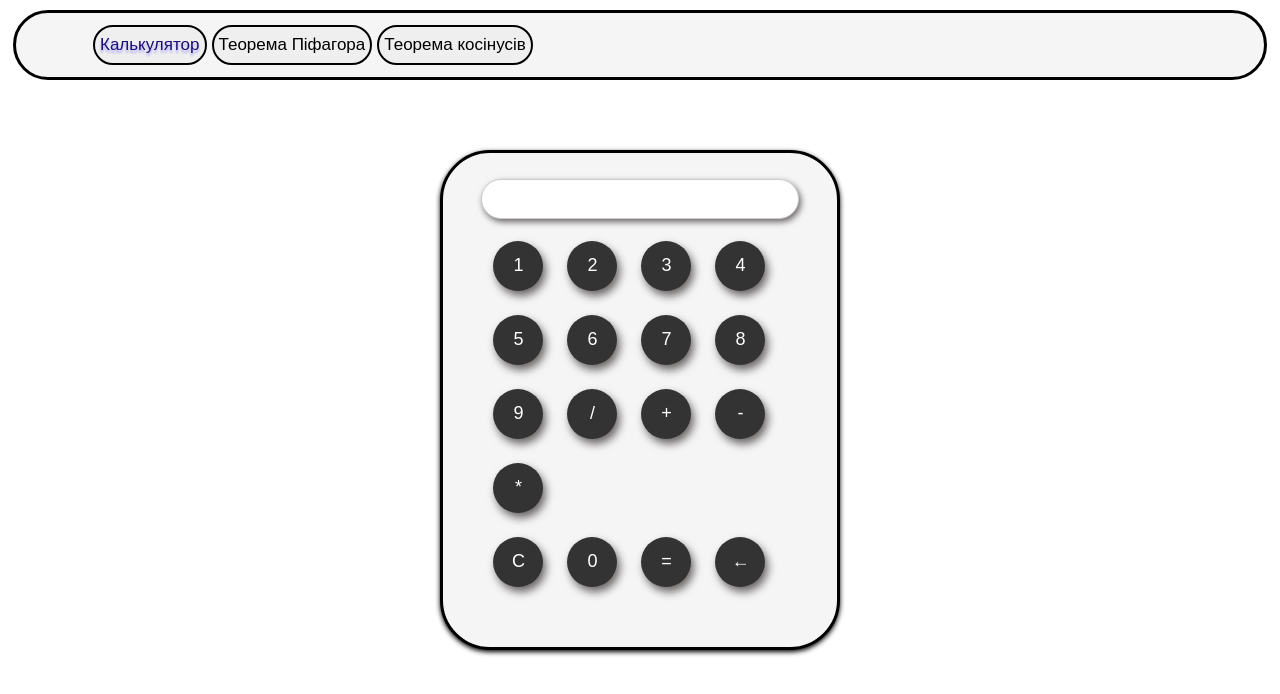
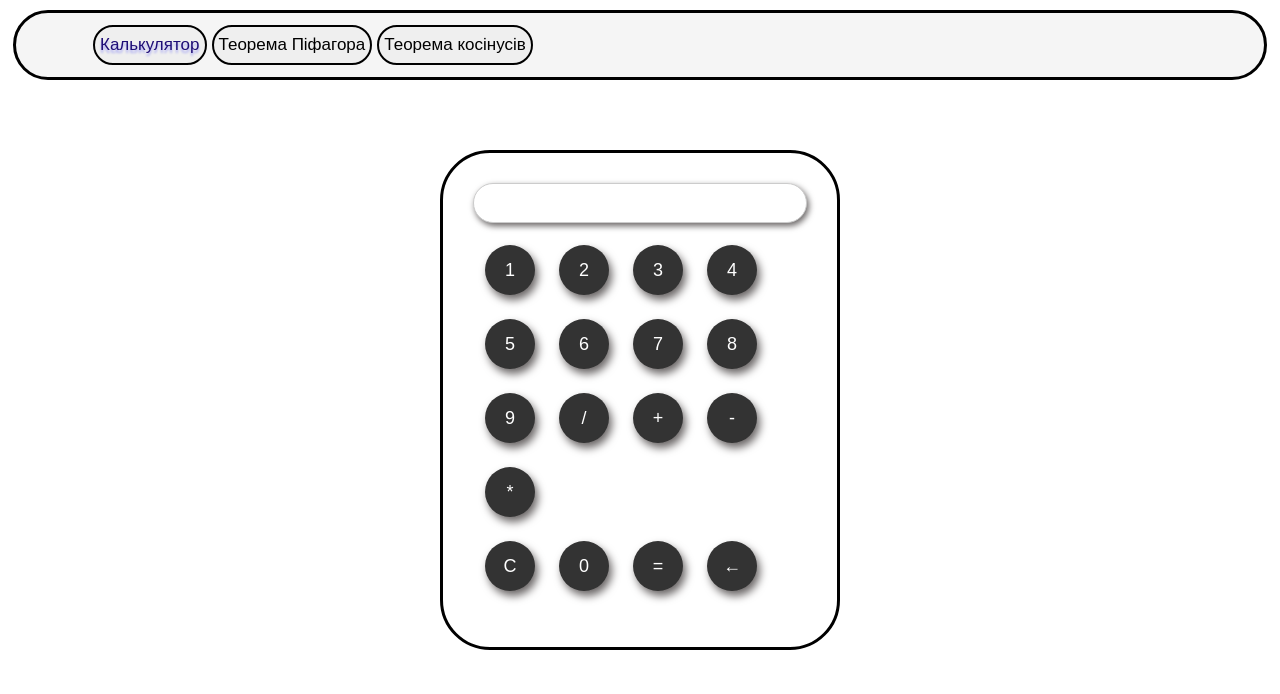
Before and after one commit to Shiro-Kon/FormulaCalculationSite, a React (Create React App) app: page / in a window 1280 px wide. Shown: the top 694 px of the page. Built offline with nearby package versions, Linux system fonts and the light colour scheme.

Commit message:
fixed code

```diff
--- a/src/Components/Calculator/Calculator.scss
+++ b/src/Components/Calculator/Calculator.scss
@@ -2,21 +2,19 @@
   box-sizing: border-box;
 }
 .calculator {
-  background-color: whitesmoke;
-  border: 3px solid black;
-  border-radius: 50px;
-  display: block;
-  position: fixed;
+  display: flex;
+  flex-direction: column;
+  position: absolute;
   width: 400px;
   height: 500px;
-  top:400px;
-  left: 50%;
-  box-shadow: 0 2px 5px rgb(0, 0, 0);
-  flex-direction: column;
-  flex-wrap: nowrap;
-  align-items: stretch;
-  padding: 2% 3% 2% 3%;
-  transform: translate(-50%, -50%);
+  top: 0;
+  right: 0;
+  bottom: 0;
+  left: 0;
+  margin: auto;
+  border-radius: 50px;
+  border: 3px solid black;
+  padding: 30px;
   }
 
 
--- a/src/Components/Calculator/Calculator.tsx
+++ b/src/Components/Calculator/Calculator.tsx
@@ -1,9 +1,9 @@
-import React, { useState, useEffect, useCallback } from "react";
-import Button from "../Button/Button";
-import "./Calculator.scss";
+import React, { useState, useEffect, useCallback } from 'react';
+import Button from '../Button/Button';
+import './Calculator.scss';
 
 const Calculator: React.FC = () => {
-  const [input, setInput] = useState<string>("");
+  const [input, setInput] = useState<string>('');
 
   const handleButtonClick = (value: string) => {
     setInput((prevInput) => prevInput + value);
@@ -11,15 +11,15 @@ const Calculator: React.FC = () => {
 
   const calculateResult = () => {
     try {
-      const result: string = evaluateExpression(input);
-      setInput(result);
+      const result = eval(input);
+      setInput(result.toString());
     } catch (error) {
-      setInput("Error");
+      setInput('Помилка');
     }
   };
 
   const clearInput = () => {
-    setInput("");
+    setInput('');
   };
 
   const deleteLastDigit = () => {
@@ -28,45 +28,41 @@ const Calculator: React.FC = () => {
 
   const handleKeyPress = useCallback(
     (event: KeyboardEvent) => {
-      const key = event.key;
-      if (key === "Enter" || key === " ") {
+      if (event.key === 'Enter' || event.key === ' ') {
         event.preventDefault();
-        key === " " ? clearInput() : calculateResult();
-      } else if (/^[0-9+\-*/.]$/.test(key)) {
-        handleButtonClick(key);
-      } else if (key === "Backspace") {
+        if (event.key === ' ') {
+          clearInput();
+        } else {
+          calculateResult();
+        }
+      } else if (/^[0-9+\-*/.]/.test(event.key)) {
+        handleButtonClick(event.key);
+      } else if (event.key === 'Backspace') {
         deleteLastDigit();
       }
     },
-    [handleButtonClick, clearInput, deleteLastDigit, calculateResult]
+    [handleButtonClick, clearInput, deleteLastDigit]
   );
+
   useEffect(() => {
-    window.addEventListener("keydown", handleKeyPress);
+    window.addEventListener('keydown', handleKeyPress);
     return () => {
-      window.removeEventListener("keydown", handleKeyPress);
+      window.removeEventListener('keydown', handleKeyPress);
     };
   }, [handleKeyPress]);
 
-  const evaluateExpression = (expression: string) => {
-    throw new Error("Evaluation not implemented");
-  };
-
   return (
     <div className="calculator">
-      <input type="text" className="calc-input" value={input} readOnly />
+      <input type="text" className='calc-input' value={input} readOnly />
       <div className="button-grid">
         <div className="button-row">
-          {[1, 2, 3, 4, 5, 6, 7, 8, 9, "/", "+", "-", "*"].map((label) => (
-            <Button
-              key={label}
-              label={label.toString()}
-              onClick={() => handleButtonClick(label.toString())}
-            />
+          {[1, 2, 3, 4, 5, 6, 7, 8, 9, '/', '+', '-', '*'].map((label) => (
+            <Button key={label} label={label.toString()} onClick={() => handleButtonClick(label.toString())} />
           ))}
         </div>
         <div className="button-row">
           <Button label="C" onClick={clearInput} />
-          <Button label="0" onClick={() => handleButtonClick("0")} />
+          <Button label="0" onClick={() => handleButtonClick('0')} />
           <Button label="=" onClick={calculateResult} />
           <Button label="←" onClick={deleteLastDigit} />
         </div>
```
